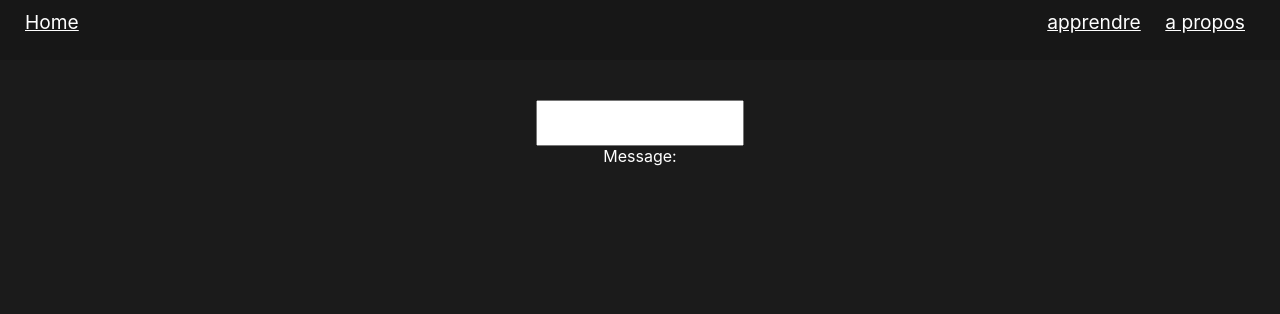
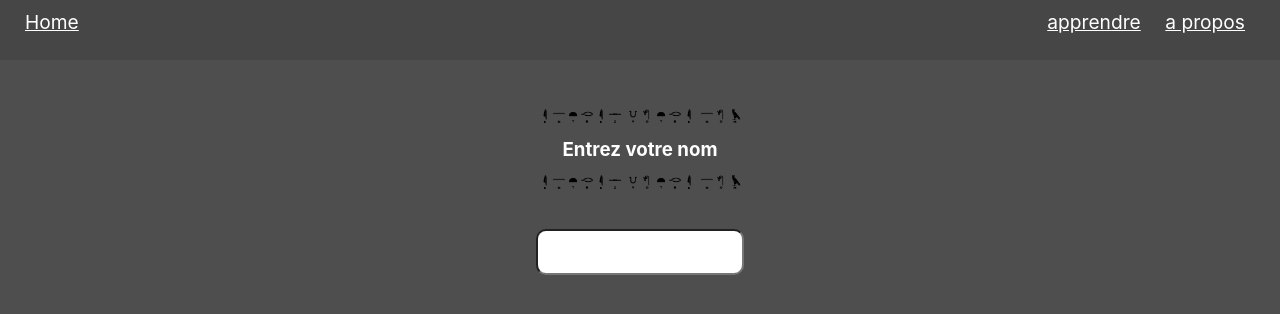
Before and after one commit to Saleck-Eljili/hieroglyphes, a React (Create React App) app: page / in a window 1280 px wide. Shown: the top 314 px of the page. Built offline with nearby package versions, Linux system fonts and the light colour scheme.

Commit message:
feat: hieroglyphes style

```diff
--- a/src/App.scss
+++ b/src/App.scss
@@ -1,9 +1,9 @@
 .app{
-    background-color: rgb(27, 27, 27);
+    background-color: rgb(78, 78, 78);
     color: rgb(255, 255, 255);
     height: 100vh;
     .header{
-        background-color: rgb(23, 23, 23);
+        background-color: rgb(70, 70, 70);
         display: flex;
         justify-content: space-between;
         padding-left: 15px;
@@ -19,16 +19,28 @@
         }
     }
     .body{
-        background-color: rgb(27, 27, 27);
+        background-color: rgb(78, 78, 78);
         color: rgb(255, 255, 255);
         margin-top: 40px;
         display: flex;
         flex-direction: column;
         align-items: center;
         justify-content: center;
+        h3{
+            padding: 5px;
+        }
         input{
             width: 200px;
             height: 40px;
+            margin-top: 30px;
+            border-radius: 10px;
+        }
+        div{
+            margin-top: 20px;
+            margin-left: 10px;
+            display: flex;
+            font-display: row;
+            flex-wrap: wrap;
         }
 
     }
--- a/src/components/Body.tsx
+++ b/src/components/Body.tsx
@@ -8,15 +8,51 @@ function Body() {
   };
   return (
     <div className="body">
+      <h3>
+        <>
+          {"Entrez votre nom"
+            .split("")
+            .map((x) =>
+              x.match(/[a-zA-Z]/) ? (
+                <img
+                  src={require(`../img/${x.toLowerCase()}.png`)}
+                  width={14}
+                  height={14}
+                  alt={`${x}`}
+                />
+              ) : (
+                " "
+              )
+            )}
+        </>
+      </h3>
+      <h3>Entrez votre nom</h3>
+      <h3>
+        <>
+          {"Entrez votre nom"
+            .split("")
+            .map((x) =>
+              x.match(/[a-zA-Z]/) ? (
+                <img
+                  src={require(`../img/${x.toLowerCase()}.png`)}
+                  width={14}
+                  height={14}
+                  alt={`${x}`}
+                />
+              ) : (
+                " "
+              )
+            )}
+        </>
+      </h3>
       <input
         type="text"
         name="message"
         onChange={handleChange}
         value={message}
       />
-
+      <div>
         <>
-        Message:{" "}
           {message
             .split("")
             .map((x) =>
@@ -33,6 +69,7 @@ function Body() {
             )}
         </>
       </div>
+    </div>
   );
 }
 
```
Lines whose indentation alone changed are shown as unchanged.
